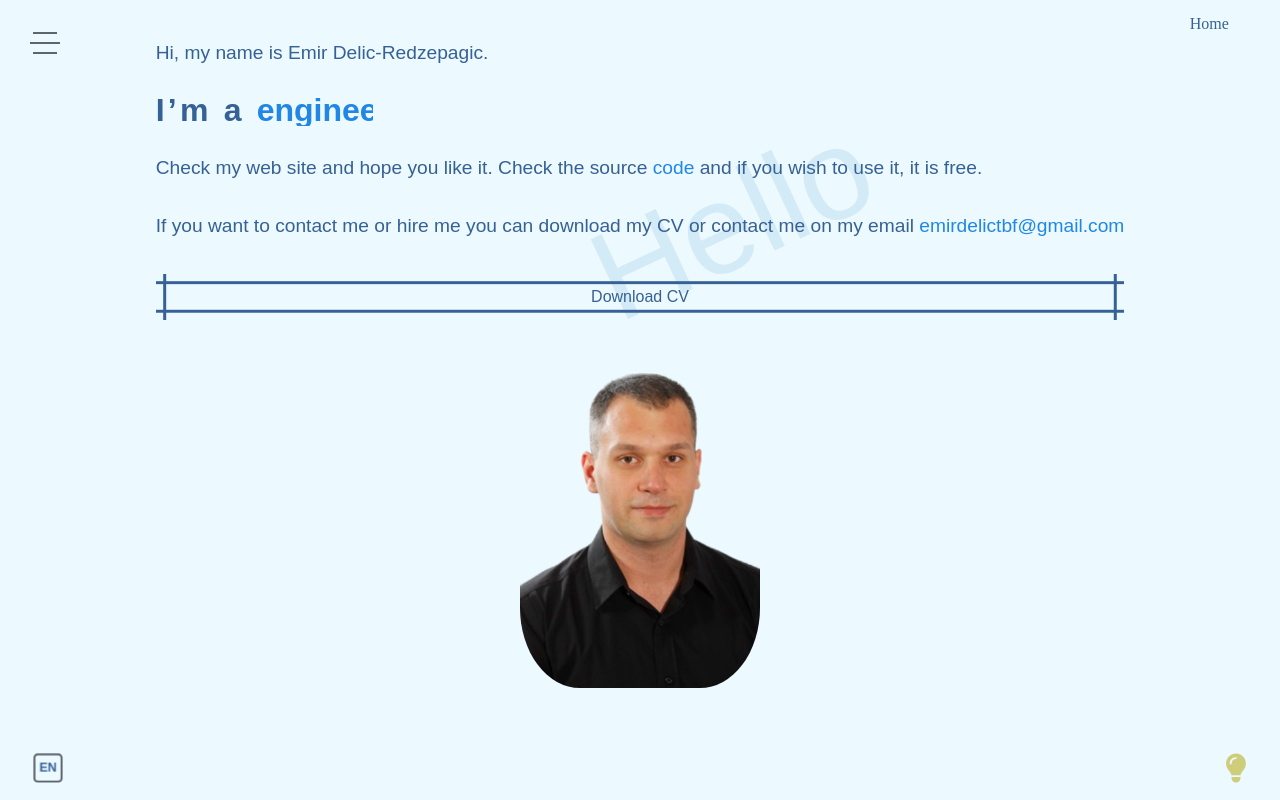
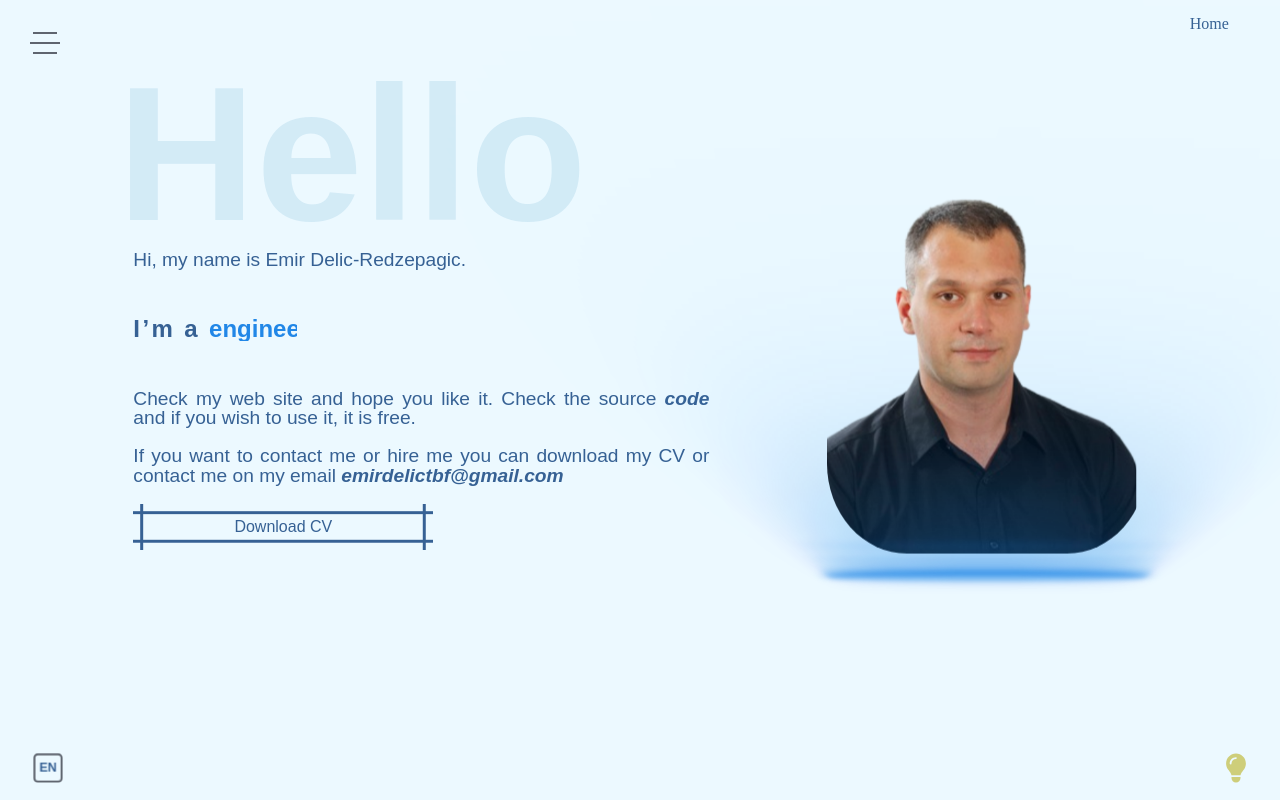
Before and after one commit to EmirDelicR/curriculum-v2, a React (Vite) app: page / in a window 1280 px wide. Built offline with nearby package versions, Linux system fonts and the light colour scheme.

Commit message:
Added hologram

```diff
--- a/src/UI/components/downloadButton/DownloadButton.scss
+++ b/src/UI/components/downloadButton/DownloadButton.scss
@@ -23,6 +23,7 @@
   -webkit-user-select: none;
   touch-action: manipulation;
   text-align: center;
+  max-width: 300px;
   cursor: pointer;
 
   &:hover,
--- /dev/null
+++ b/src/UI/components/hologram/Hologram.scss
@@ -0,0 +1,91 @@
+$holo-color: #2187e7;
+
+.hologram-wrapper {
+  --holo-width: 25vh;
+  --image-height: 30vh;
+
+  .image {
+    position: relative;
+    min-height: var(--image-height);
+    width: var(--holo-width);
+    background-image: url('/images/assets/me.png');
+    background-repeat: no-repeat;
+    background-size: contain;
+    border-radius: 25%;
+    animation: float 1s infinite alternate;
+  }
+
+  .hologram {
+    position: relative;
+    z-index: 2;
+    width: var(--holo-width);
+    height: 5px;
+    margin: -5px auto 0;
+    background-color: rgba($holo-color, 0.35);
+    border-radius: 100%;
+    filter: blur(2.5px);
+    transform: perspective(100px) rotateX(-30deg);
+    transform-style: preserve-3d;
+    animation: holographic 1.5s infinite alternate;
+    backface-visibility: hidden;
+
+    &:after {
+      position: absolute;
+      left: -10px;
+      right: -10px;
+      content: '';
+      height: 5px;
+      background-color: rgba($holo-color, 0.5);
+      border-radius: 100%;
+      filter: blur(2.5px);
+    }
+
+    + .hologram {
+      animation-duration: 0.75s;
+      opacity: 0.5;
+    }
+  }
+}
+
+@keyframes float {
+  from {
+    will-change: unset;
+    transform: translateY(-10px);
+  }
+  to {
+    will-change: transform;
+    transform: translateY(-30px);
+  }
+}
+
+@keyframes holographic {
+  from {
+    will-change: box-shadow;
+    box-shadow: 0 -75px 5px rgba($holo-color, 0.15),
+      0 -1px 2px rgba($holo-color, 0.5), 0 -45px 5px rgba($holo-color, 0.15),
+      0 -2px 3px rgba($holo-color, 0.5), 0 -3px 4px rgba($holo-color, 0.5),
+      0 -4px 6px rgba($holo-color, 0.5), 0 -5px 10px rgba($holo-color, 0.75),
+      0 -7px 20px rgba($holo-color, 0.75), 0 -10px 30px rgba($holo-color, 0.75),
+      0 -15px 40px rgba($holo-color, 0.75), 0 -25px 50px rgba($holo-color, 0.75),
+      0 -35px 60px rgba($holo-color, 0.85), 0 -45px 70px rgba($holo-color, 0.95),
+      0 -65px 80px rgba($holo-color, 1), 0 -75px 90px rgba($holo-color, 1);
+  }
+  to {
+    will-change: unset;
+    box-shadow: 0 -1px 5px rgba($holo-color, 0.15),
+      0 -1px 2px rgba($holo-color, 0.5), 0 -1px 5px rgba($holo-color, 0.15),
+      0 -2px 3px rgba($holo-color, 0.5), 0 -3px 4px rgba($holo-color, 0.5),
+      0 -4px 6px rgba($holo-color, 0.5), 0 -5px 7px rgba($holo-color, 0.75),
+      0 -7px 10px rgba($holo-color, 0.75), 0 -10px 15px rgba($holo-color, 0.75),
+      0 -15px 20px rgba($holo-color, 0.75), 0 -25px 25px rgba($holo-color, 0.75),
+      0 -35px 30px rgba($holo-color, 0.85), 0 -45px 35px rgba($holo-color, 0.95),
+      0 -65px 40px rgba($holo-color, 1), 0 -75px 50px rgba($holo-color, 1);
+  }
+}
+
+@media screen and (min-width: 1050px) {
+  .hologram-wrapper {
+    --holo-width: 40vh;
+    --image-height: 45vh;
+  }
+}
--- /dev/null
+++ b/src/UI/components/hologram/Hologram.tsx
@@ -0,0 +1,10 @@
+import './Hologram.scss';
+
+export default function Hologram() {
+  return (
+    <div className="hologram-wrapper">
+      <div className="image"></div>
+      <div className="hologram"></div>
+    </div>
+  );
+}
--- a/src/UI/components/textTyping/TextTyping.scss
+++ b/src/UI/components/textTyping/TextTyping.scss
@@ -1,12 +1,12 @@
 .text-wrapper {
-  font-size: 2rem;
+  font-size: 1.5rem;
   letter-spacing: 0.1em;
   font-weight: 600;
   overflow: hidden;
   display: inline-block;
   padding-right: 2px;
   color: var(--main-color);
-  margin: 1em 0;
+  margin: 0.5em 0;
   width: 100%;
 
   .typing-text {
@@ -44,3 +44,9 @@
     left: 0%;
   }
 }
+
+@media screen and (min-width: 1050px) {
+  .text-wrapper {
+    margin: 2em 0;
+  }
+}
--- a/src/UI/components/waterMark/WaterMark.scss
+++ b/src/UI/components/waterMark/WaterMark.scss
@@ -1,15 +1,21 @@
 .water-mark {
   position: relative;
   z-index: -10;
+  display: none;
 
   .water-mark-text {
-    text-align: center;
-    min-width: 100vw;
-    transform: rotate(-25deg);
+    font-weight: bold;
     position: absolute;
-    left: -4rem;
-    font-size: 8rem;
+    bottom: 0;
+    left: -1rem;
+    font-size: 12rem;
     color: var(--box-shadow);
     opacity: 0.5;
   }
 }
+
+@media screen and (min-width: 1050px) {
+  .water-mark {
+    display: block;
+  }
+}
--- a/src/UI/pages/home/Home.scss
+++ b/src/UI/pages/home/Home.scss
@@ -13,13 +13,15 @@
     flex-direction: column;
 
     .text {
-      margin-bottom: 2em;
+      margin-bottom: 1em;
       text-align: justify;
     }
 
     .highlight {
       cursor: pointer;
-      color: var(--light-blue);
+      color: var(--main-color);
+      font-style: italic;
+      font-weight: bold;
       text-decoration: none;
       outline: 0;
 
@@ -28,28 +30,17 @@
       }
     }
   }
-
-  .main-img-wrapper {
-    min-height: 35vh;
-    width: 30vh;
-    //border-bottom: 5px solid var(--box-shadow);
-    background-image: url('/images/assets/me.png');
-    //background-position: center center;
-    background-repeat: no-repeat;
-    background-size: cover;
-    border-radius: 25%;
-    // box-shadow: 0px 14px 0px var(--social-link-box-shadow);
-  }
 }
 
 @media screen and (min-width: 1050px) {
   .home-wrapper {
     font-size: 1.2rem;
-    flex-direction: column;
+    flex-direction: row;
+    justify-content: space-evenly;
+    align-items: center;
 
-    .main-img-wrapper {
-      min-height: 40vh;
-      width: 30vh;
+    .description {
+      flex-basis: 50%;
     }
   }
 }
--- a/src/UI/pages/home/Home.tsx
+++ b/src/UI/pages/home/Home.tsx
@@ -3,6 +3,7 @@ import { Trans, useTranslation } from 'react-i18next';
 import TextTyping from '@/UI/components/textTyping/TextTyping';
 import WaterMark from '@/UI/components/waterMark/WaterMark';
 import DownloadButton from '@/UI/components/downloadButton/DownloadButton';
+import Hologram from '@/UI/components/hologram/Hologram';
 
 import './Home.scss';
 
@@ -12,9 +13,9 @@ export default function Home() {
   return (
     <div className="home-wrapper">
       <div className="description">
+        <WaterMark text="hello" />
         <p>{t('my-description.introduce')}</p>
         <TextTyping />
-        <WaterMark text="hello" />
         <p className="text">
           <Trans
             i18nKey="my-description.source"
@@ -45,7 +46,7 @@ export default function Home() {
         </p>
         <DownloadButton />
       </div>
-      <div className="main-img-wrapper"></div>
+      <Hologram />
     </div>
   );
 }
```
